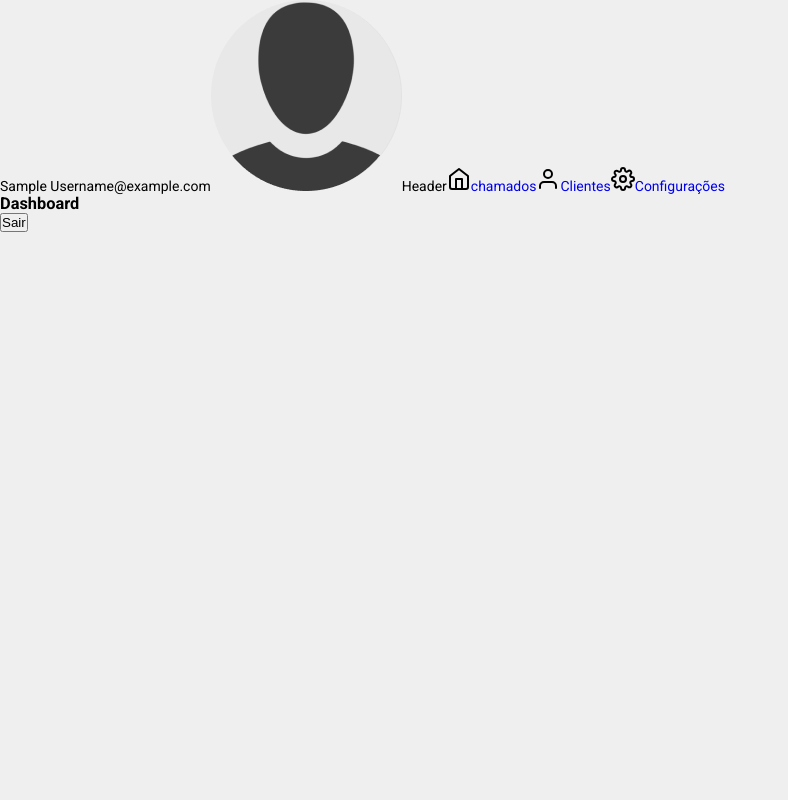
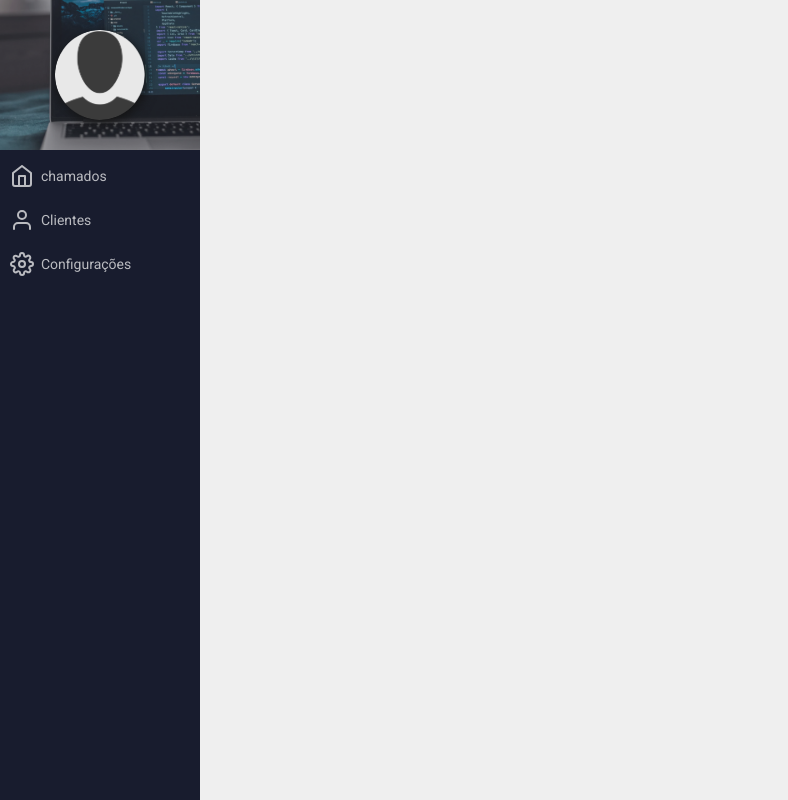
Before and after one commit to victor-magaldi/sistema-chamados-react, a React (Create React App) app: page /dashboard in a window 1280 px wide. Shown: the whole page, without its empty margins (0-788 px from the left). Built offline with nearby package versions, Linux system fonts and the light colour scheme; no server answers; sample sign-in values are in the browser's storage.

Commit message:
estiliza sidebar

```diff
--- a/src/components/Header/Header.module.css
+++ b/src/components/Header/Header.module.css
@@ -0,0 +1,68 @@
+.sideBar {
+  margin: 0;
+  padding: 0;
+  width: 200px;
+  background-color: #181c2e;
+  position: fixed;
+  left: 0;
+  top: 0;
+  height: 100%;
+  overflow: auto;
+}
+.sideBar > div {
+  background: url(../../assets/cover.png);
+  background-color: #181c2e;
+  background-position: center;
+  background-repeat: no-repeat;
+  background-size: cover;
+  height: 150px;
+  padding-top: 30px;
+}
+.sideBar > div img {
+  border-radius: 50%;
+  display: block;
+  margin: auto;
+  width: 90px;
+  height: 90px;
+  -webkit-filter: drop-shadow(2px 3px 6px #121212);
+  filter: drop-shadow(2px 3px 6px #121212);
+  object-fit: cover;
+  margin-bottom: 12px;
+}
+.sideBar a {
+  display: block;
+  color: white;
+  opacity: 0.7;
+  text-decoration: none;
+  margin: 8px 4px;
+  padding: 6px;
+  display: flex;
+  flex-direction: row;
+  align-items: center;
+  justify-content: flex-start;
+  transition: 0.3 ease-in-out;
+}
+.sideBar a svg {
+  margin-right: 0.5em;
+}
+.sideBar a:hover {
+  background-color: #121212;
+  color: #fff;
+}
+@media (max-width: 700px) {
+  .sideBar {
+    width: 100%;
+    height: auto;
+    position: relative;
+    display: flex;
+    justify-content: center;
+    padding: 15px;
+    gap: 25px;
+  }
+  .sideBar > div,
+  .sideBar a svg {
+    display: none;
+  }
+}
+@media (max-width: 400px) {
+}
--- a/src/components/Header/index.jsx
+++ b/src/components/Header/index.jsx
@@ -12,23 +12,23 @@
 
   return (
     <div className={styles.sideBar}>
-      <span>{user.name}</span>
-      <span>{user.email}</span>
-      <img
-        src={user.avatarUrl ? user.avatarUrl : avatarDefault}
-        alt="avatar-img"
-      />
-      Header
+      <div>
+        <img
+          src={user.avatarUrl ? user.avatarUrl : avatarDefault}
+          alt="avatar-img"
+        />
+      </div>
+
       <Link to="/dashboard">
-        <FiHome color="black" size="24" />
+        <FiHome color="#fff" size="24" />
         chamados
       </Link>
       <Link to="/dashboard">
-        <FiUser color="black" size="24" />
+        <FiUser color="#fff" size="24" />
         Clientes
       </Link>
       <Link to="/dashboard">
-        <FiSettings color="black" size="24" />
+        <FiSettings color="#fff" size="24" />
         Configurações
       </Link>
     </div>
```
